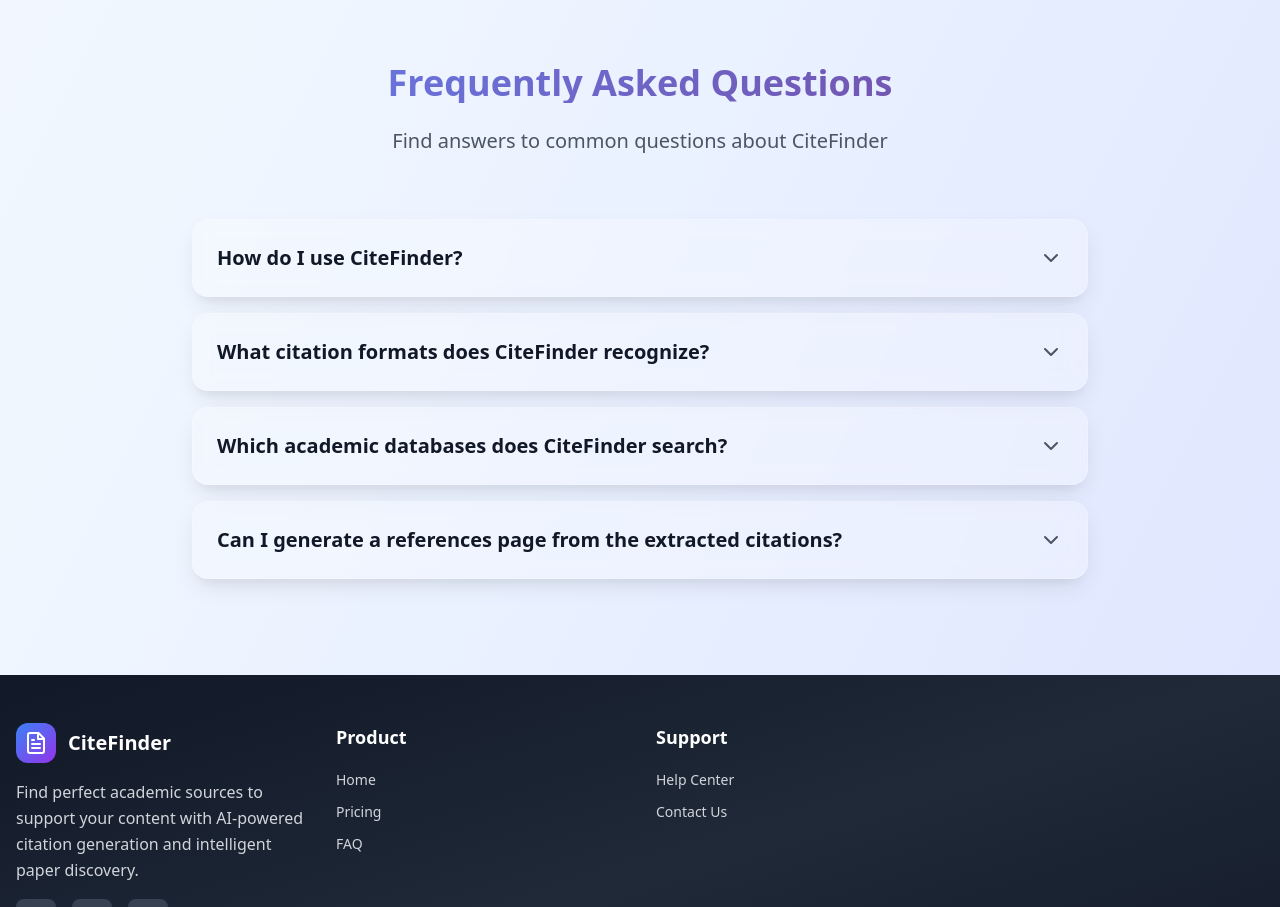
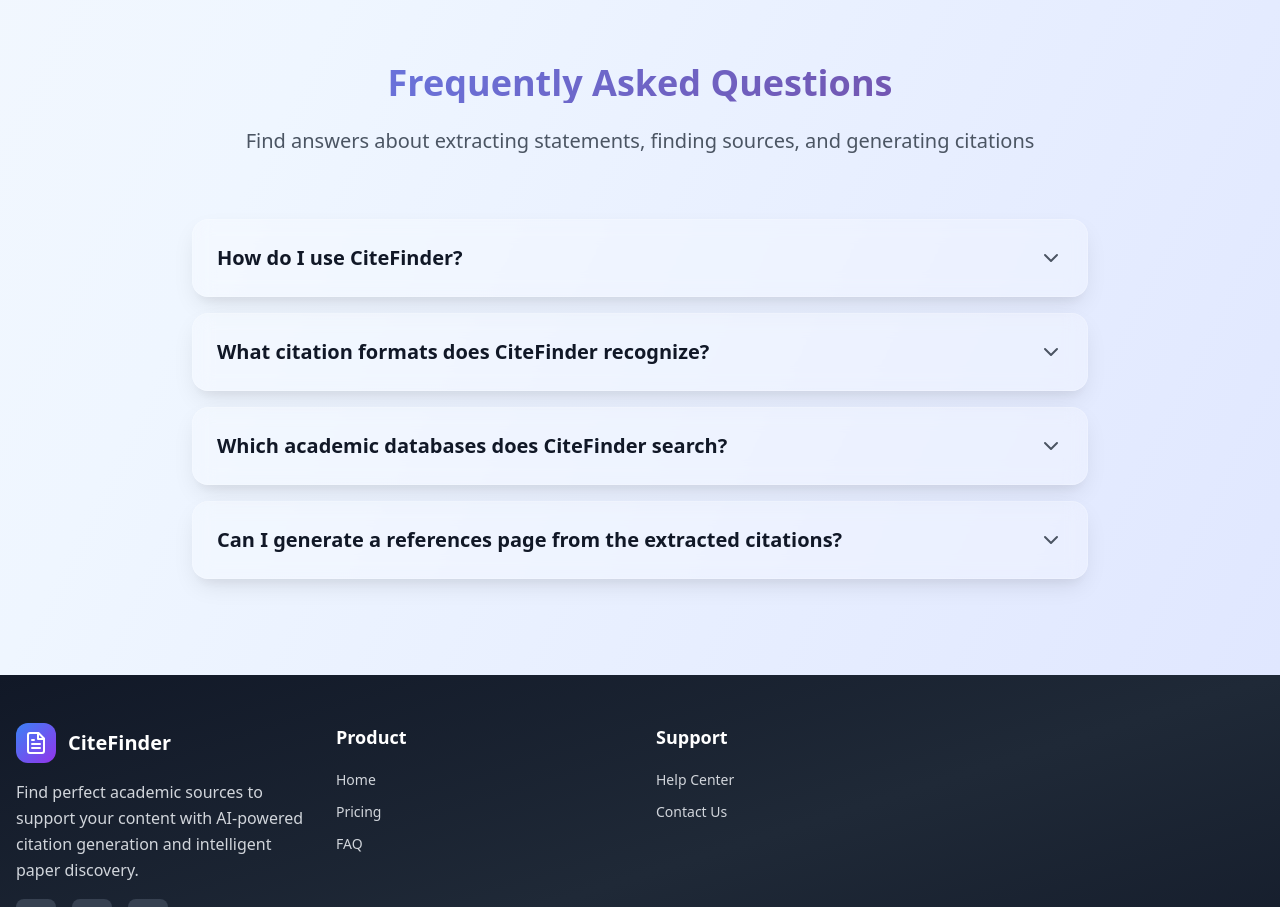
Before and after one commit to KarimOsmanGH/CiteFinder, a Next.js app: page / in a window 1280 px wide. Shown: the part 1900-2807 px from the top of the page. Built offline with nearby package versions, Linux system fonts and the light colour scheme; no server answers.

Commit message:
docs(ui): update FAQ and README to reflect statement extraction and source discovery

```diff
--- a/app/page.tsx
+++ b/app/page.tsx
@@ -584,7 +584,7 @@
                 Frequently Asked Questions
               </h2>
               <p className="text-xl text-gray-600">
-                Find answers to common questions about CiteFinder
+                Find answers about extracting statements, finding sources, and generating citations
               </p>
 
             </div>
@@ -608,7 +608,7 @@
                 {expandedFaq === 0 && (
                   <div className="px-6 pb-6">
                     <p className="text-gray-700 leading-relaxed">
-                      Simply upload a PDF file using our drag-and-drop interface. CiteFinder will automatically extract citations from your document and search for related papers across multiple academic databases. No registration or signup required!
+                      Upload a PDF or paste text. We automatically extract key statements that need academic backing, search the world's largest academic databases (arXiv, OpenAlex, CrossRef, PubMed) to find supporting sources, and generate citations and references for you.
                     </p>
                   </div>
                 )}
```
Also changed, not shown: 1 other file (tests, documents, lock files or other folders).
